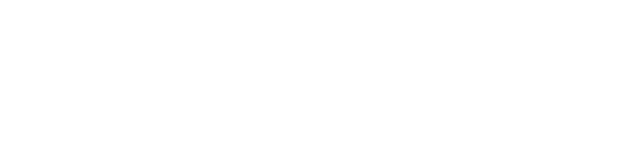
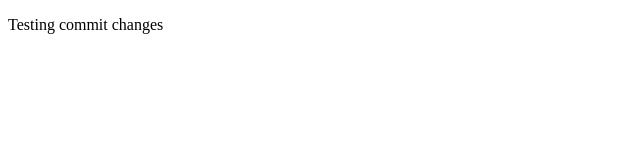
Before and after one commit to Abdullahtanoli001/myrepo, a plain HTML site: page index.html in a window 1280 px wide. Shown: the whole page, without its empty margins (0-640 px from the left). Drawn offline with Linux system fonts and the light colour scheme.

Commit message:
Hey helooooooooo

```diff
--- a/index.html
+++ b/index.html
@@ -6,6 +6,7 @@
     <title>Document</title>
 </head>
 <body>
+    <p>Testing commit changes</p>
 
 </body>
 </html>
```
